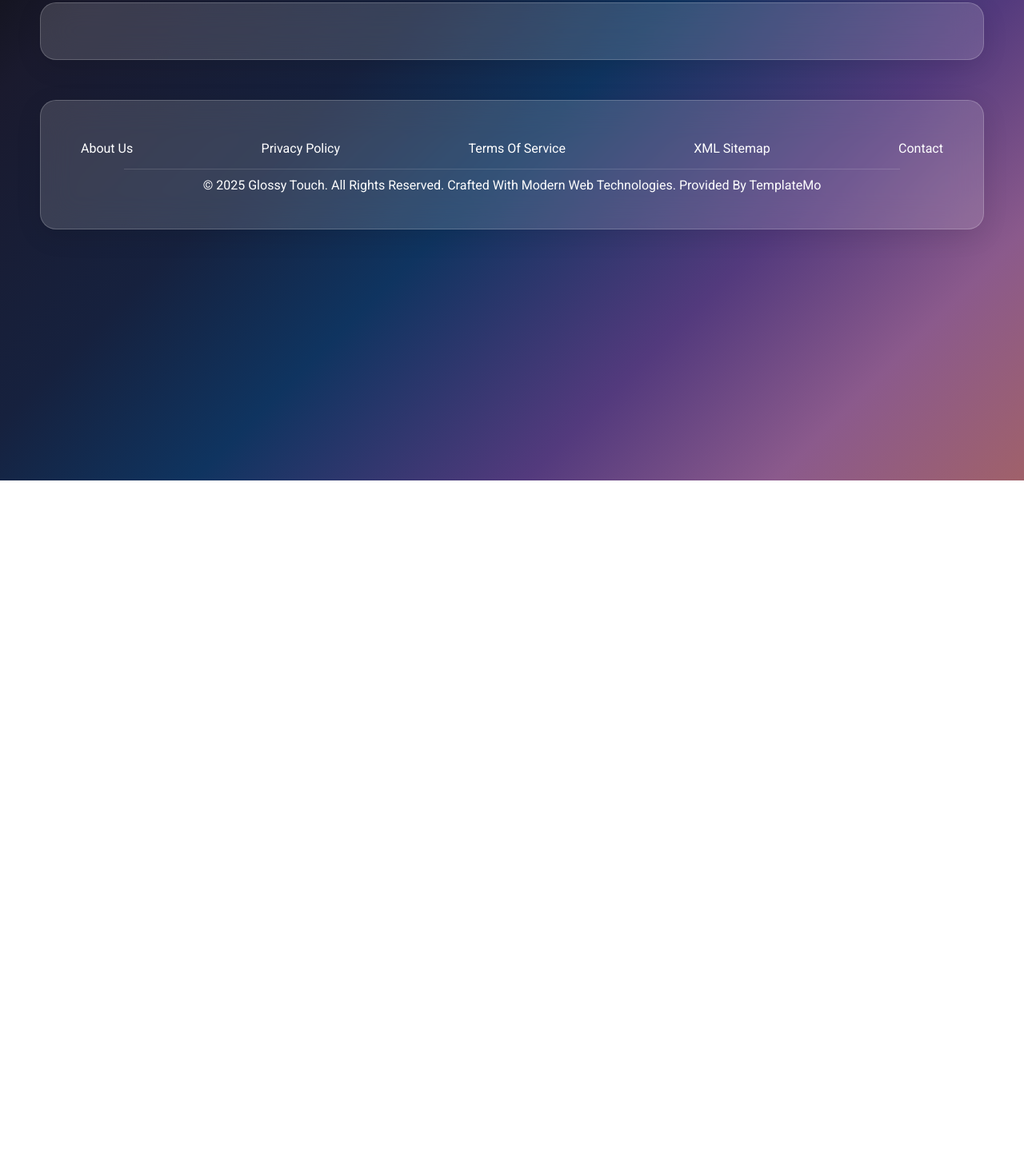
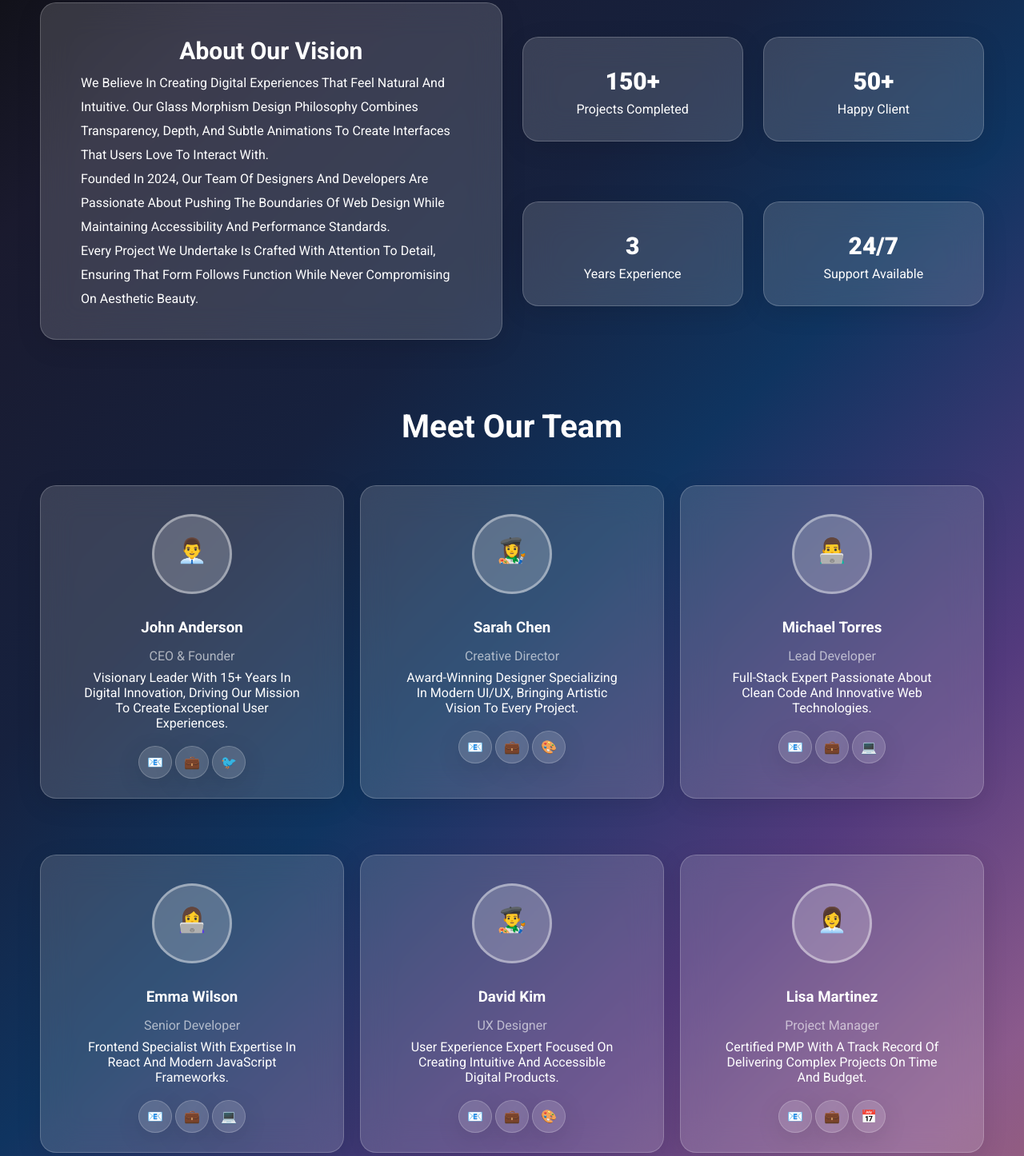
Before and after one commit to ShahdTawiel/Glossy-Touch, a plain HTML site: page about.html in a window 1280 px wide. Shown: the part 199-1645 px from the top of the page at 80% size. Before the commit the page ends 800 px from the top, so only its background shows below. Drawn offline with Linux system fonts and the light colour scheme.

Commit message:
about.html

```diff
--- a/about.html
+++ b/about.html
@@ -35,8 +35,94 @@
             <li><a href="contact.html">contact</a></li>
         </ul>
     </header>
-    <section class="glass aboutSec" id="about">
-
+    <section class="aboutSec" id="about">
+        <div class="glass aboutInfo">
+            <h2>about our vision</h2>
+            <p>
+                We believe in creating digital experiences that feel natural and intuitive. Our glass morphism design philosophy combines transparency, depth, and subtle animations to create interfaces that users love to interact with.
+                <br>
+                Founded in 2024, our team of designers and developers are passionate about pushing the boundaries of web design while maintaining accessibility and performance standards.
+                <br>
+                Every project we undertake is crafted with attention to detail, ensuring that form follows function while never compromising on aesthetic beauty.
+            </p>
+        </div>
+        <div class="aboutCards">
+            <div class="glass">
+                <h2>150+</h2>
+                <p>projects completed</p>
+            </div>
+            <div class="glass">
+                <h2>50+</h2>
+                <p>happy client</p>
+            </div>
+            <div class="glass">
+                <h2>3</h2>
+                <p>years experience</p>
+            </div>
+            <div class="glass">
+                <h2>24/7</h2>
+                <p>support available</p>
+            </div>
+        </div>
+    </section>
+    <section class="teamSec">
+        <h1>meet our team</h1>
+        <div class="teamCards">
+            <div class="glass">
+                <h2>👨‍💼</h2>
+                <h3>John Anderson</h3>
+                <p>CEO & Founder</p>
+                <p>Visionary leader with 15+ years in digital innovation, driving our mission to create exceptional user experiences.</p>
+                <span class="glass">📧</span>
+                <span class="glass">💼</span>
+                <span class="glass">🐦</span>
+            </div>
+            <div class="glass">
+                <h2>👩‍🎨</h2>
+                <h3>Sarah Chen</h3>
+                <p>Creative Director</p>
+                <p>Award-winning designer specializing in modern UI/UX, bringing artistic vision to every project.</p>
+                <span class="glass">📧</span>
+                <span class="glass">💼</span>
+                <span class="glass">🎨</span>
+            </div>
+            <div class="glass">
+                <h2>👨‍💻</h2>
+                <h3>Michael Torres</h3>
+                <p>Lead Developer</p>
+                <p>Full-stack expert passionate about clean code and innovative web technologies.</p>
+                <span class="glass">📧</span>
+                <span class="glass">💼</span>
+                <span class="glass">💻</span>
+            </div>
+            <div class="glass">
+                <h2>👩‍💻</h2>
+                <h3>Emma Wilson</h3>
+                <p>Senior Developer</p>
+                <p>Frontend specialist with expertise in React and modern JavaScript frameworks.</p>
+                <span class="glass">📧</span>
+                <span class="glass">💼</span>
+                <span class="glass">💻</span>
+            </div>
+            <div class="glass">
+                <h2>👨‍🎨</h2>
+                <h3>David Kim</h3>
+                <p>UX Designer</p>
+                <p>User experience expert focused on creating intuitive and accessible digital products.</p>
+                <span class="glass">📧</span>
+                <span class="glass">💼</span>
+                <span class="glass">🎨</span>
+            </div>
+            <div class="glass">
+                <h2>👩‍💼</h2>
+                <h3>Lisa Martinez</h3>
+                <p>Project Manager</p>
+                <p>Certified PMP with a track record of delivering complex projects on time and budget.</p>
+                <span class="glass">📧</span>
+                <span class="glass">💼</span>
+                <span class="glass">📅</span>
+            </div>
+        </div>
     </section>
     <footer class="glass">
         <ul>
```
